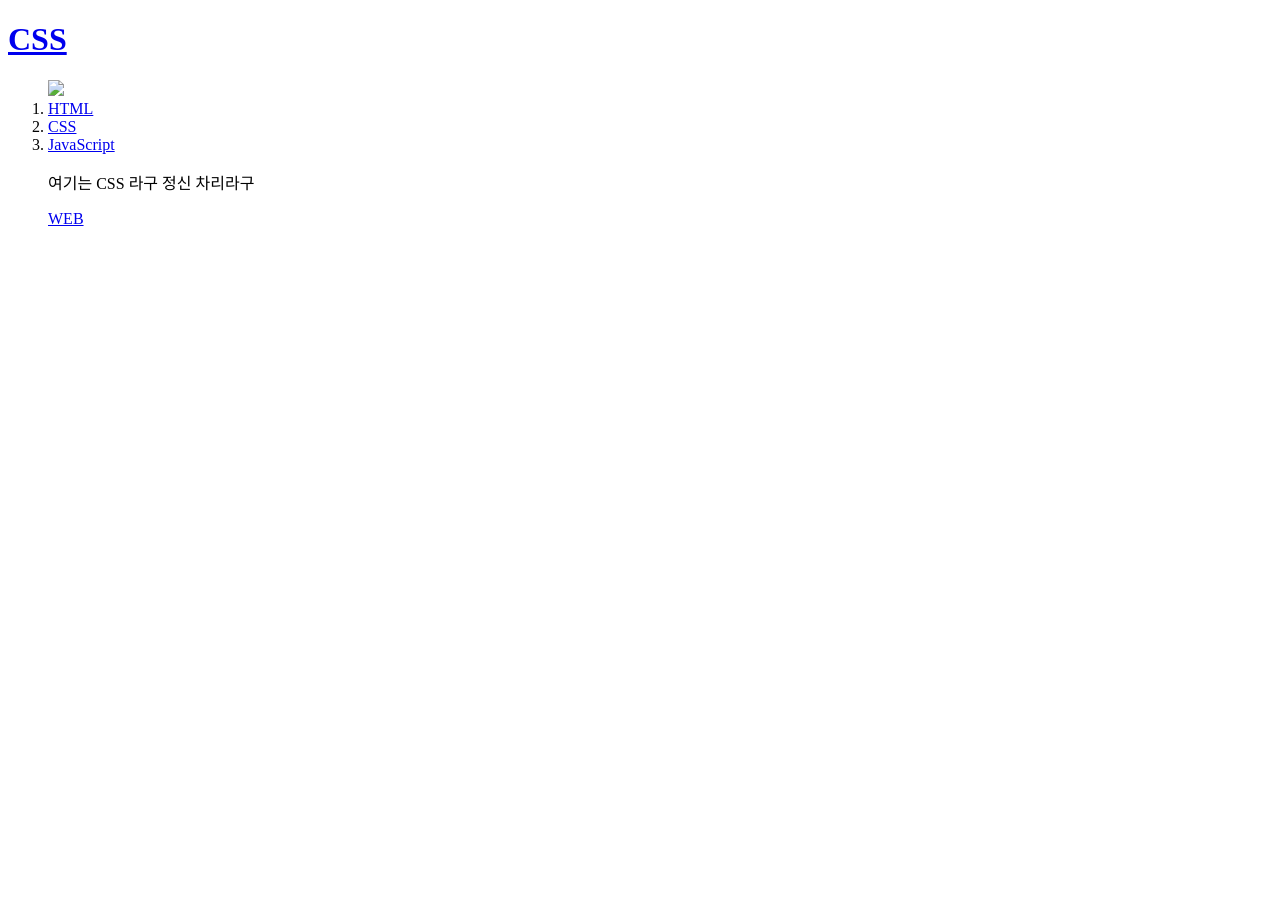
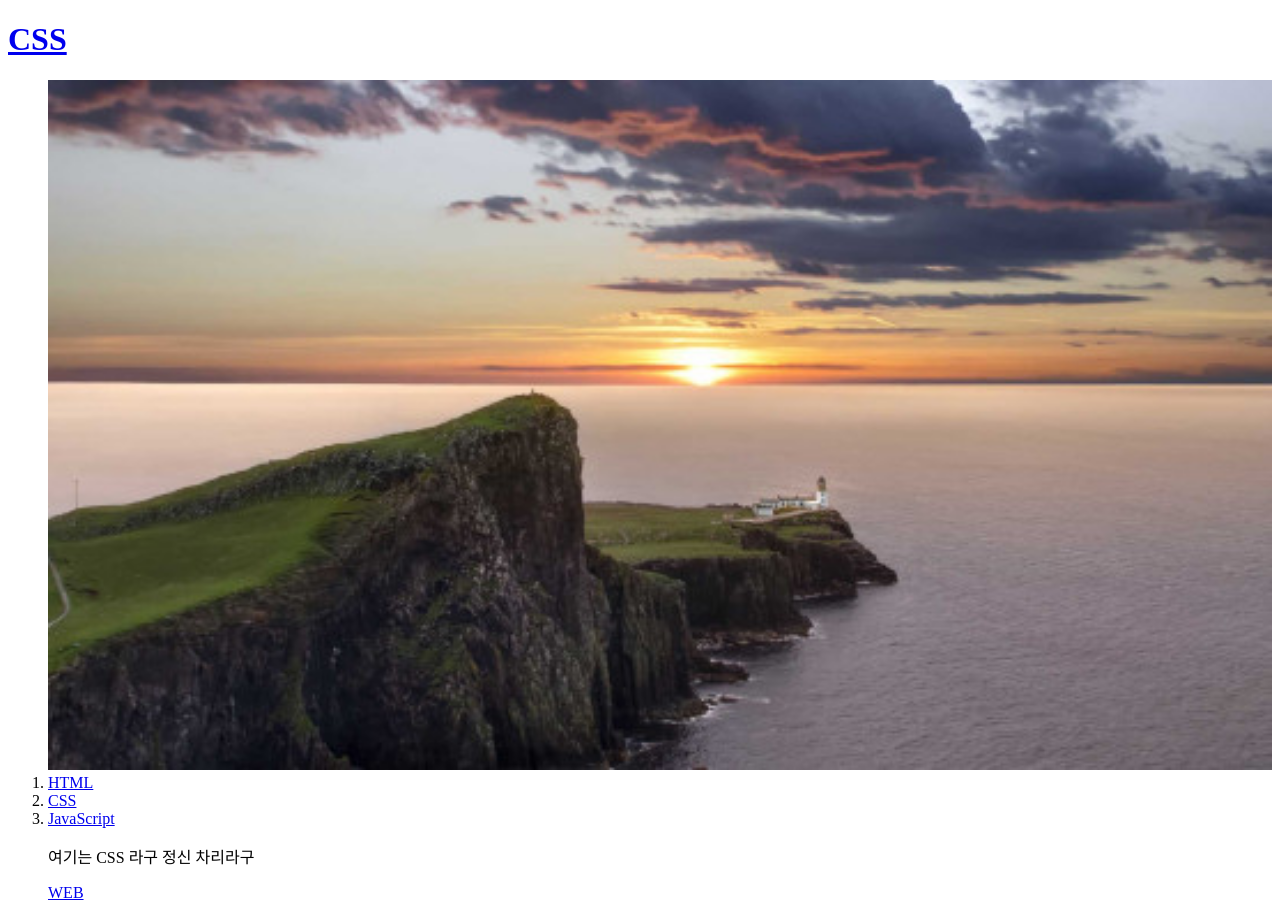
Before and after one commit to ray-tropea/web1, a plain HTML site: page CSS.html in a window 1280 px wide. Before the commit the page ends 800 px from the top, so only its background shows below. Drawn offline with Linux system fonts and the light colour scheme.

Commit message:
Update CSS.html

```diff
--- a/CSS.html
+++ b/CSS.html
@@ -13,7 +13,7 @@
     <h1><a href="CSS.html">CSS</a></h1>
 
   <ol>
-    <img src="visual02.jpg" width="100%">
+    <img src="1visual02.jpg" width="100%">
     <li><a href="HTML.html">HTML</a></li>
     <li><a href="CSS.html">CSS</a></li>
     <li><a href="JavaScript.html">JavaScript</a></li>
```
